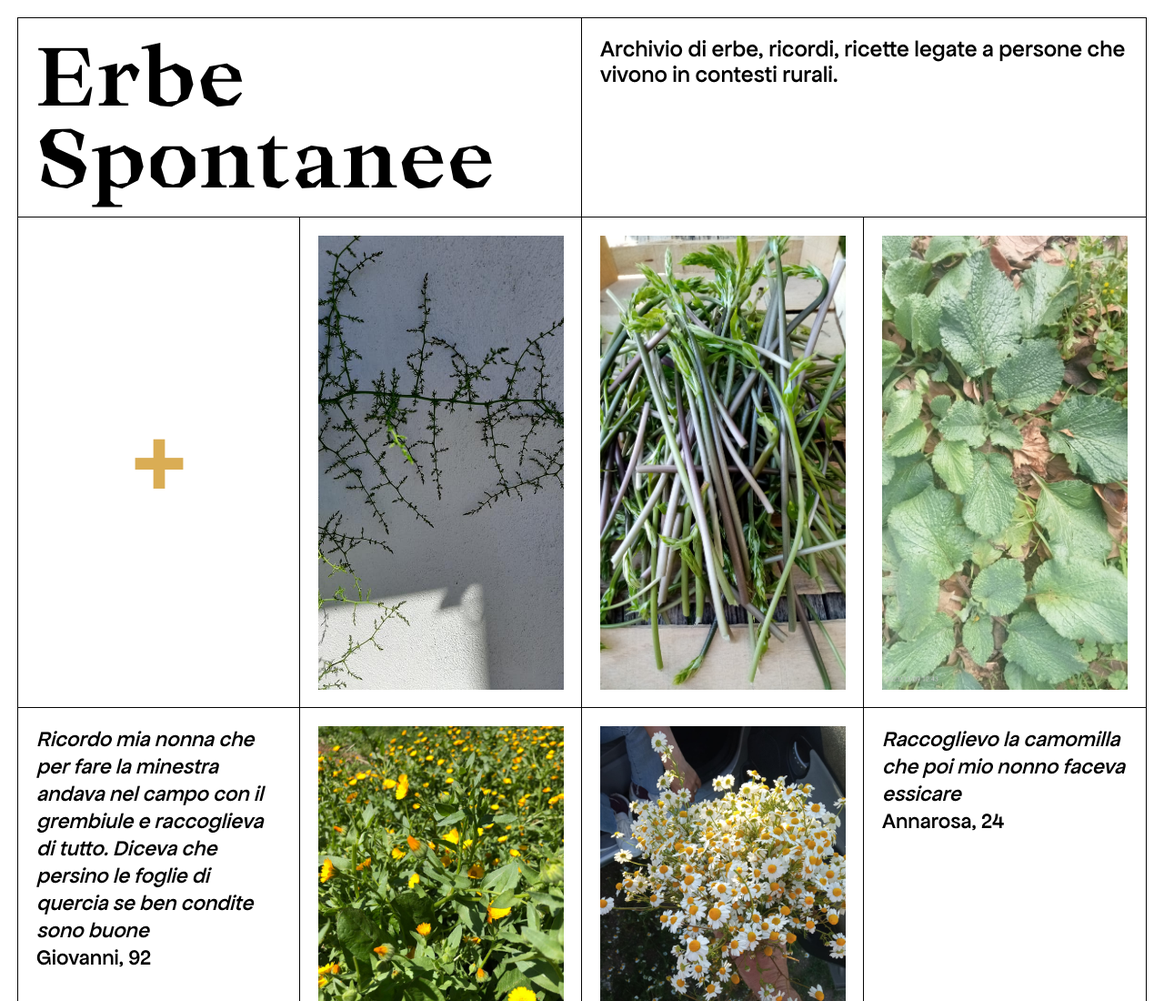
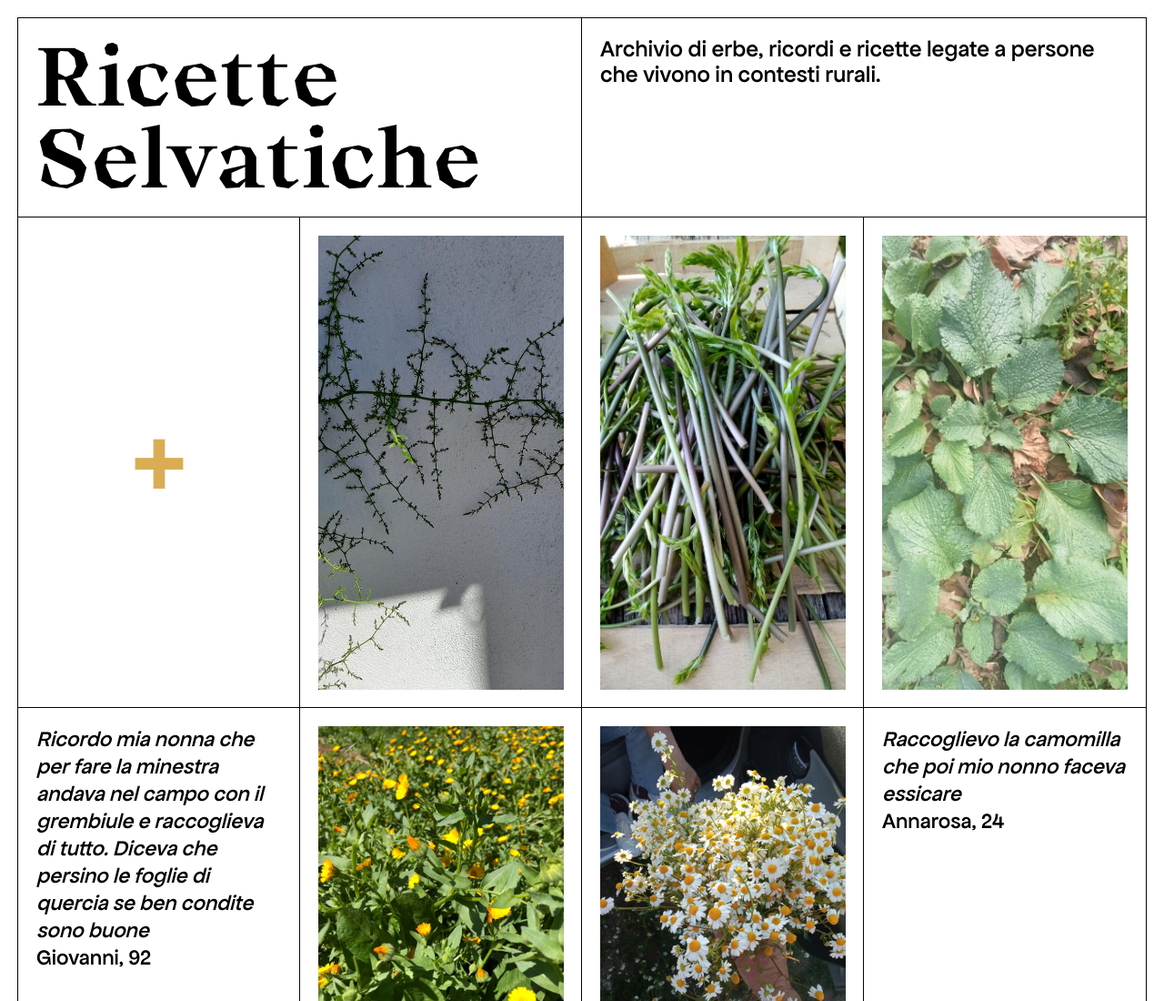
Before and after one commit to ChiaraBergese2/ChiaraBergese2.github.io, a plain HTML site: page index.html in a window 1280 px wide. Shown: the top 1100 px of the page at 91% size. Drawn offline with Linux system fonts and the light colour scheme.

Commit message:
Update index.html
Cambio Titolo

```diff
--- a/index.html
+++ b/index.html
@@ -11,8 +11,8 @@
 <main class="grid">
 
   <header class="header">
-      <h1>Erbe Spontanee</h1>
-      <h2>Archivio di erbe, ricordi, ricette legate a persone che vivono in contesti rurali. </h2>
+      <h1>Ricette Selvatiche</h1>
+      <h2>Archivio di erbe, ricordi e ricette legate a persone che vivono in contesti rurali. </h2>
   </header>
   <a class="add" href="add.html"></a>
   <a class="item" href="asparagina.html"><img src="img/1_Asparagina.jpeg">
@@ -97,7 +97,7 @@
 </main>
 
 <footer class="footer">
-  <p>Questo è un archivio creato con dei dati avuti da questionari principalmente esposti nella zona del Cuneese <br>e da due gruppi FB <a href="https://www.facebook.com/groups/ErbeSpontaneeMangerecce/" title="Erbe Spontanee Mangerecce su FB" target="_blank">Erbe Spontanee Mangerecce</a> e <a href="https://www.facebook.com/groups/377427898946738/" title="Erbe Spontanee Mangerecce su FB" target="_blank">Cercatori di Erbe Selvatiche</a></p>
+  <p>Questo è un archivio creato con dei dati avuti da questionari principalmente esposti nella zona del Cuneese e da due gruppi FB <a href="https://www.facebook.com/groups/ErbeSpontaneeMangerecce/" title="Erbe Spontanee Mangerecce su FB" target="_blank">Erbe Spontanee Mangerecce</a> e <a href="https://www.facebook.com/groups/377427898946738/" title="Erbe Spontanee Mangerecce su FB" target="_blank">Cercatori di Erbe Selvatiche</a></p>
 </footer>
 
 </body>
```
